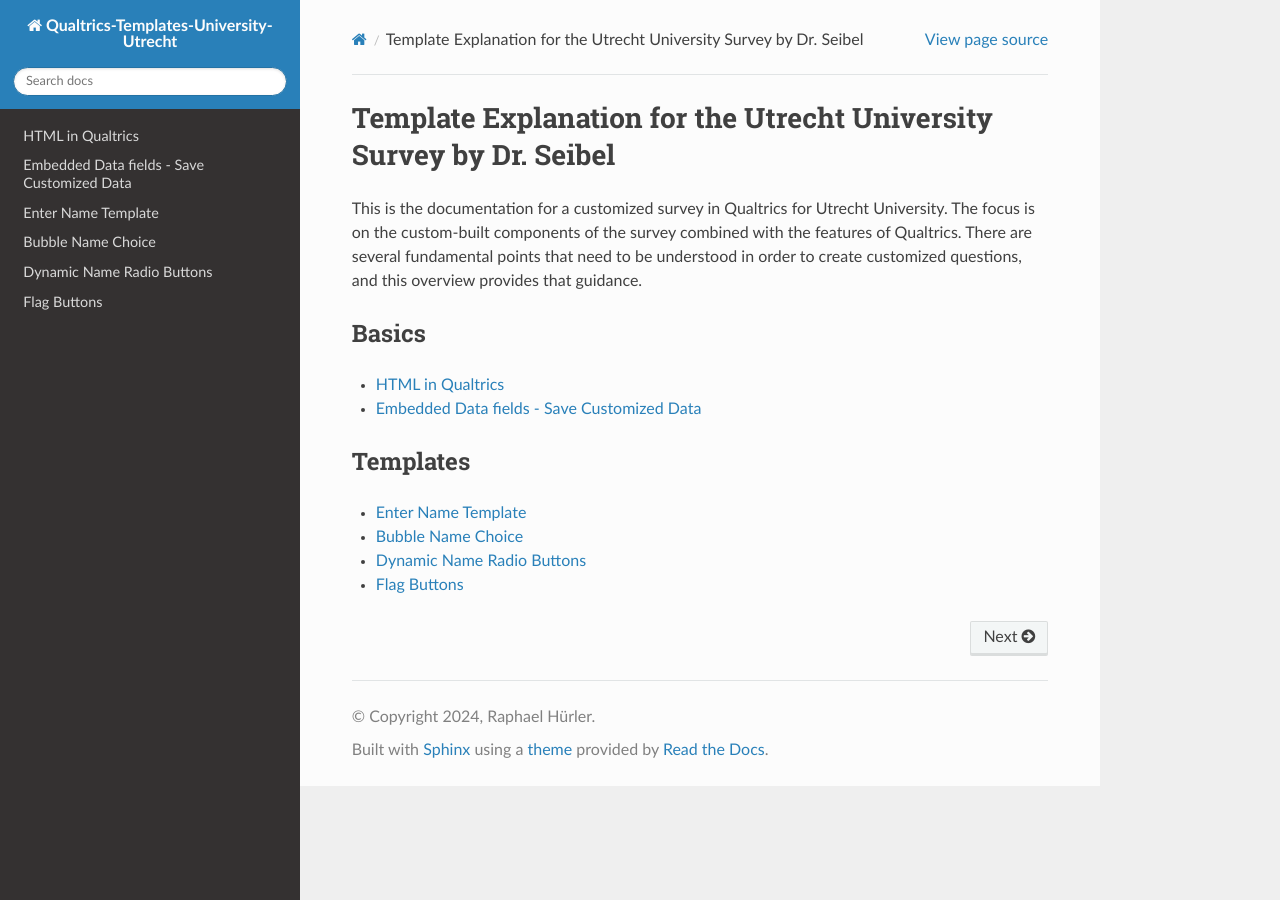
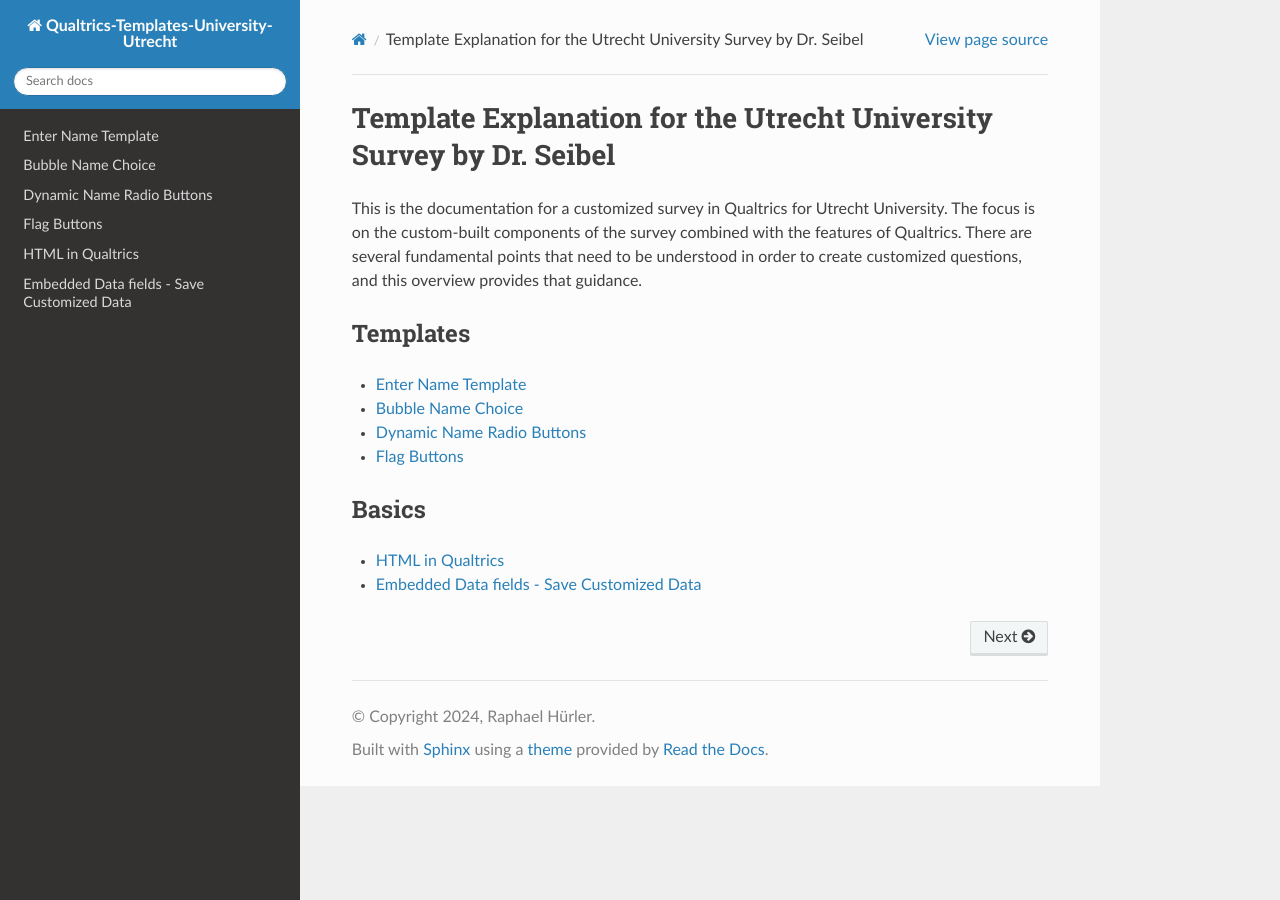
Before and after one commit to Nordwindfeld/Utrecht-Qualtrics-Templates-Documentation, a Sphinx documentation site: the page built from docs/index.rst, in a window 1280 px wide. Built offline with Sphinx 7.4.7 and the Read the Docs theme 2.0.0, drawn with Linux system fonts in a browser that asks for light colours; pages that are not in the unit, such as notebooks, are missing from menus; part of the change alters nothing that is shown.

```diff
--- a/docs/index.rst
+++ b/docs/index.rst
@@ -3,15 +3,6 @@ Template Explanation for the Utrecht University Survey by Dr. Seibel
 This is the documentation for a customized survey in Qualtrics for Utrecht University.
 The focus is on the custom-built components of the survey combined with the features of Qualtrics.
 There are several fundamental points that need to be understood in order to create customized questions, and this overview provides that guidance.
-
-Basics
------------------------------------------
-.. toctree::
-   :maxdepth: 1
-
-   HTMLinQualtrics
-   JavaScriptinQualtrics
-   EmbeddedDataFields
 
 Templates
 -----------------------------------------
@@ -22,3 +13,13 @@ Templates
    BubbleNameChoice
    DynamicNameRadioButtons
    FlagButtons
+
+
+Basics
+-----------------------------------------
+.. toctree::
+   :maxdepth: 1
+
+   HTMLinQualtrics
+   JavaScriptinQualtrics
+   EmbeddedDataFields
```
